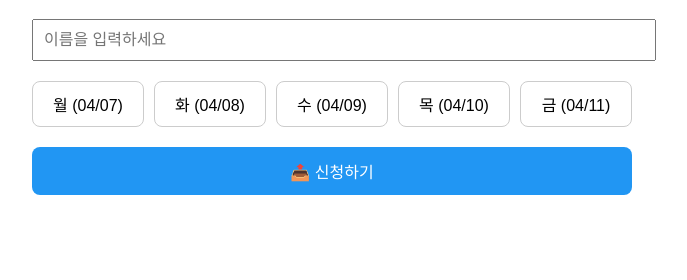
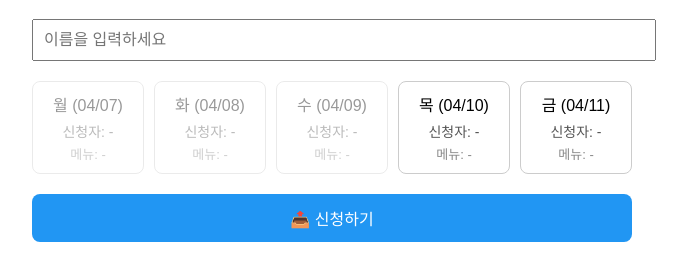
Before and after one commit to dgundgun/meal-signup, a plain HTML site: page index.html in a window 1280 px wide. Shown: the part 90-370 px from the top of the page, without its empty margins (308-995 px from the left). Drawn offline with Linux system fonts and the light colour scheme; no server answers.

Commit message:
Add files via upload
update

```diff
--- a/index.html
+++ b/index.html
@@ -37,6 +37,16 @@
       background-color: #4CAF50;
       color: white;
     }
+    .count {
+      font-size: 14px;
+      color: #555;
+      margin-top: 5px;
+    }
+    .menu {
+      font-size: 13px;
+      color: #888;
+      margin-top: 3px;
+    }
     button {
       width: 100%;
       padding: 12px;
@@ -47,77 +57,81 @@
       border-radius: 8px;
       cursor: pointer;
     }
-    #summary-view {
-      text-align: center;
-      font-size: 20px;
-      padding: 50px 0;
-    }
   </style>
 </head>
 <body>
 
-  <!-- 신청 폼 -->
-  <div id="form-view" style="display: none;">
   <h1>🍽️ 아침 식사 신청</h1>
+
   <input type="text" id="name" placeholder="이름을 입력하세요" />
   <div class="calendar" id="calendar"></div>
   <button onclick="submitForm()">📤 신청하기</button>
-  </div>
-
-  <!-- 오전 9~12시 통계 화면 -->
-  <div id="summary-view" style="display: none;">
-    <h1>🍽️ 오늘 식사 인원</h1>
-    <p id="summary-text">불러오는 중...</p>
-  </div>
 
 <script>
-    const scriptURL = 'https://script.google.com/macros/s/AKfycbxmKLs7hVoqAerKk7lIc1pfe_nkus-_c1yQCx1_oN5fkHzZHAPSthqRBOZAkbBvyG1K/exec';
+  const scriptURL = 'https://script.google.com/macros/s/AKfycbx3Q1z6YLnDMWQLCa-hup_HtUrgNdyDV5I0ueCnpHiMds5vSbRiZPz3J9u25ala79Jy/exec';
 
-    const weekdays = ['일', '월', '화', '수', '목', '금', '토'];
+  const weekdays = ['월', '화', '수', '목', '금'];
   const today = new Date();
-    const hour = today.getHours();
-    const todayStr = today.toISOString().split('T')[0];
+  const monday = new Date(today);
+  monday.setDate(today.getDate() - today.getDay() + 1); // 월요일 기준
+  const calendar = document.getElementById('calendar');
+  const dateList = [];
 
-    if (hour >= 9 && hour < 12) {
-      // 인원 수 요약 화면
-      document.getElementById('summary-view').style.display = 'block';
-      fetch(scriptURL + '?t=' + Date.now())
-        .then(res => res.json())
-        .then(data => {
-          const dateStr = `${today.getMonth() + 1}월 ${today.getDate()}일 ${weekdays[today.getDay()]}요일`;
-          document.getElementById('summary-text').innerText =
-            `${dateStr} 오늘 식사 인원은 ${data.count}명입니다.`;
-        })
-        .catch(() => {
-          document.getElementById('summary-text').innerText = '인원 수를 불러올 수 없습니다.';
-        });
-    } else {
-      // 신청 폼 화면
-      document.getElementById('form-view').style.display = 'block';
+  function isPast(dateObj) {
+    const now = new Date();
+    const cutoff = new Date(dateObj);
+    cutoff.setHours(9, 0, 0, 0); // 오전 9시 마감
 
-      const monday = new Date(today);
-      monday.setDate(today.getDate() - today.getDay() + 1); // 월요일
-
-      const calendar = document.getElementById('calendar');
-      const labels = ['월', '화', '수', '목', '금'];
+    // 오늘 이전 날짜이거나, 오늘인데 9시 지났으면 true
+    return now > cutoff;
+  }
 
   for (let i = 0; i < 5; i++) {
     const date = new Date(monday);
     date.setDate(monday.getDate() + i);
+
     const yyyy = date.getFullYear();
     const mm = String(date.getMonth() + 1).padStart(2, '0');
     const dd = String(date.getDate()).padStart(2, '0');
+    const dateStr = `${yyyy}-${mm}-${dd}`;
 
     const dayBox = document.createElement('div');
     dayBox.className = 'day';
-        dayBox.dataset.date = `${yyyy}-${mm}-${dd}`;
-        dayBox.innerHTML = `${labels[i]} (${mm}/${dd})`;
+    dayBox.dataset.date = dateStr;
+
+    dayBox.innerHTML = `
+      <div>${weekdays[i]} (${mm}/${dd})</div>
+      <div class="count" id="count-${dateStr}">신청자: -</div>
+      <div class="menu" id="menu-${dateStr}">메뉴: -</div>
+    `;
+
+    // 마감된 날짜는 비활성화
+    if (isPast(date)) {
+      dayBox.classList.add('disabled');
+      dayBox.style.opacity = 0.4;
+      dayBox.style.pointerEvents = 'none';
+    } else {
       dayBox.addEventListener('click', () => {
         dayBox.classList.toggle('selected');
       });
+    }
+
     calendar.appendChild(dayBox);
+    dateList.push(dateStr);
   }
-    }
+
+  // 신청자 수 + 메뉴 정보 불러오기
+  fetch(scriptURL + '?t=' + Date.now())
+    .then(res => res.json())
+    .then(data => {
+      dateList.forEach(date => {
+        const count = data.counts?.[date] ?? 0;
+        const menu = data.menus?.[date] ?? '메뉴 없음';
+
+        document.getElementById(`count-${date}`).innerText = `신청자: ${count}명`;
+        document.getElementById(`menu-${date}`).innerText = `메뉴: ${menu}`;
+      });
+    });
 
   function submitForm() {
     const name = document.getElementById('name').value.trim();
@@ -151,6 +165,3 @@
       .catch(error => alert("❌ 오류 발생: " + error.message));
   }
 </script>
-
-</body>
-</html>
```
Lines whose indentation alone changed are shown as unchanged.
